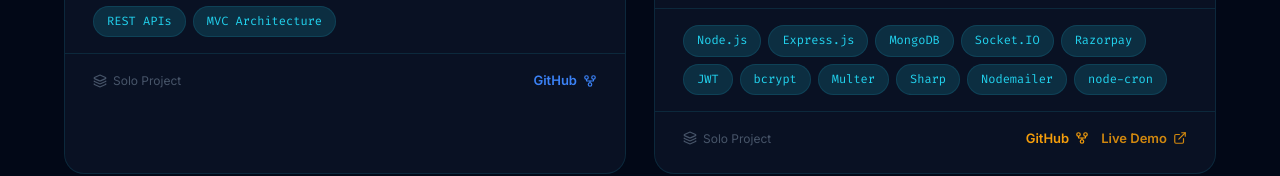
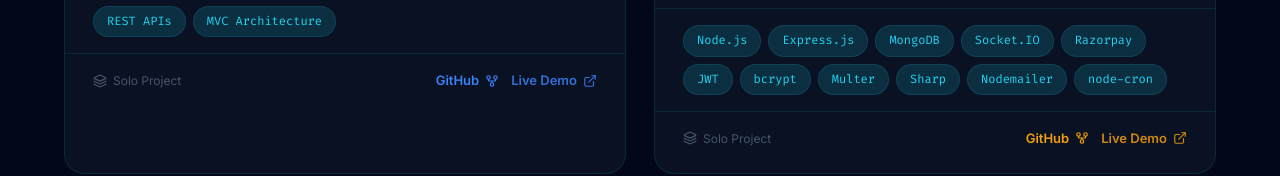
Before and after one commit to Sid9879/Siddharth, a React (Vite) app: page / in a window 1280 px wide. Shown: the part 4804-4980 px from the top of the page. Built offline with nearby package versions, Linux system fonts and the light colour scheme.

Commit message:
Added link of np

```diff
--- a/src/components/Projects.jsx
+++ b/src/components/Projects.jsx
@@ -55,7 +55,7 @@ const projects = [
       'An enterprise-grade production management system for manufacturing operations. Admins can manage stock levels, track orders, control inventory, and oversee the entire production pipeline from raw materials to finished goods.',
     tech: ['Node.js', 'Express.js', 'MongoDB', 'Mongoose', 'JWT', 'REST APIs', 'MVC Architecture'],
     github: 'https://github.com/SgCode301/np-api',
-    live: null,
+    live: [{ label: 'Live Demo', url: 'https://national-product-dashboard.vercel.app/auth/signin' }],
     highlights: [
       'Stock & inventory tracking',
       'Order lifecycle management',
```
